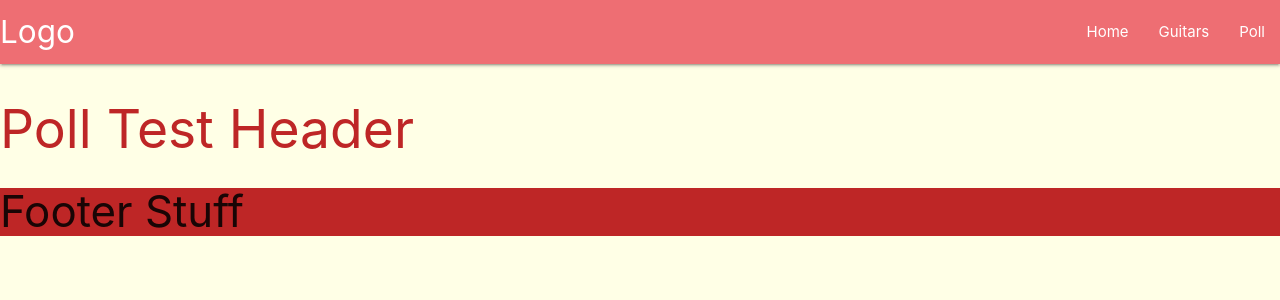
After one commit to Echoic88/guitar-rev, a Flask app: page /poll in a window 1280 px wide. The commit adds this page. Shown: the top 300 px of the page. Run offline with Flask 2, Linux system fonts and the light colour scheme; data that the repository does not hold is empty; some libraries are stand-ins or nearby versions.

Commit message:
Add basic routing between pages

```diff
--- a/app.py
+++ b/app.py
@@ -10,9 +10,22 @@ mongo = PyMongo(app)
 
 
 @app.route("/")
-def test():
+@app.route("/home")
+def home():
+    guitars = mongo.db.guitars
+    return render_template("base.html", guitars=guitars.find())
 
-    return render_template("test2.html", guitars=mongo.db.guitars.find())
+
+@app.route("/guitars")
+def guitars():
+    guitars = mongo.db.guitars
+    return render_template("guitars.html", guitars=guitars.find())
+
+
+@app.route("/poll")
+def poll():
+    guitars = mongo.db.guitars
+    return render_template("poll.html", guitars=guitars.find())
 
 
 if __name__ == "__main__":
--- /dev/null
+++ b/static/css/style.css
@@ -0,0 +1,16 @@
+body  {
+    background-color: #ffffe6;
+}
+
+header  {
+    background-color: #a06f2f;
+}
+
+h2  {
+    color: #be2626;
+}
+
+
+footer  {
+    background-color: #be2626;
+}
--- a/templates/base.html
+++ b/templates/base.html
@@ -1,16 +1,56 @@
 <!DOCTYPE html>
-<html>
+<html lang="en">
 
 <head>
-
+    <meta charset="UTF-8">
+    <meta name="viewport" content="width=device-width, initial-scale=1.0">
+    <meta http-equiv="X-UA-Compatible" content="ie=edge">
+    <title>Review Your Guitar</title>
+    <link href="https://fonts.googleapis.com/icon?family=Material+Icons" rel="stylesheet">
+    <link rel="stylesheet" href="https://cdnjs.cloudflare.com/ajax/libs/materialize/1.0.0/css/materialize.min.css">
+    <link rel="stylesheet" href="static/css/style.css">
 </head>
 
 <body>
-    <h1>FROM BASE</h1>
+    <header>
+        <nav>
+            <div class="nav-wrapper">
+                <a href="#" class="brand-logo">Logo</a>
+                <a href="#" data-target="mobile-demo" class="sidenav-trigger"><i class="material-icons">menu</i></a>
+                <ul class="right hide-on-med-and-down">
+                    <li><a href="{{ url_for('home') }}">Home</a></li>
+                    <li><a href="{{ url_for('guitars') }}">Guitars</a></li>
+                    <li><a href="{{ url_for('poll') }}">Poll</a></li>
+                </ul>
+            </div>
+        </nav>
+        <ul class="sidenav" id="mobile-demo">
+            <li><a href="{{ url_for('home') }}">Home</a></li>
+            <li><a href="{{ url_for('guitars') }}">Guitars</a></li>
+            <li><a href="{{ url_for('poll') }}">Poll</a></li>
+        </ul>
+    </header>
 
     {% block content %}
     {% endblock %}
 
+    <footer>
+        <h3>Footer Stuff</h3>
+    </footer>
+
+
 </body>
+<script src="https://cdnjs.cloudflare.com/ajax/libs/jquery/3.4.1/jquery.min.js"></script>
+<script src="https://cdnjs.cloudflare.com/ajax/libs/popper.js/1.14.7/umd/popper.min.js"
+    integrity="sha384-UO2eT0CpHqdSJQ6hJty5KVphtPhzWj9WO1clHTMGa3JDZwrnQq4sF86dIHNDz0W1" crossorigin="anonymous">
+</script>
+<script src="https://cdnjs.cloudflare.com/ajax/libs/materialize/1.0.0/js/materialize.min.js"></script>
+
+
+<script type="text/javascript">
+    $(document).ready(function () {
+        $('.sidenav').sidenav();
+    });
+</script>
 
 </html>
--- /dev/null
+++ b/templates/guitars.html
@@ -0,0 +1,6 @@
+{% extends "base.html" %}
+{% block content %}
+
+<h2> Guitars Test Header </h2>
+
+{% endblock %}
--- /dev/null
+++ b/templates/poll.html
@@ -0,0 +1,6 @@
+{% extends "base.html" %}
+{% block content %}
+
+<h2> Poll Test Header </h2>
+
+{% endblock %}
```
